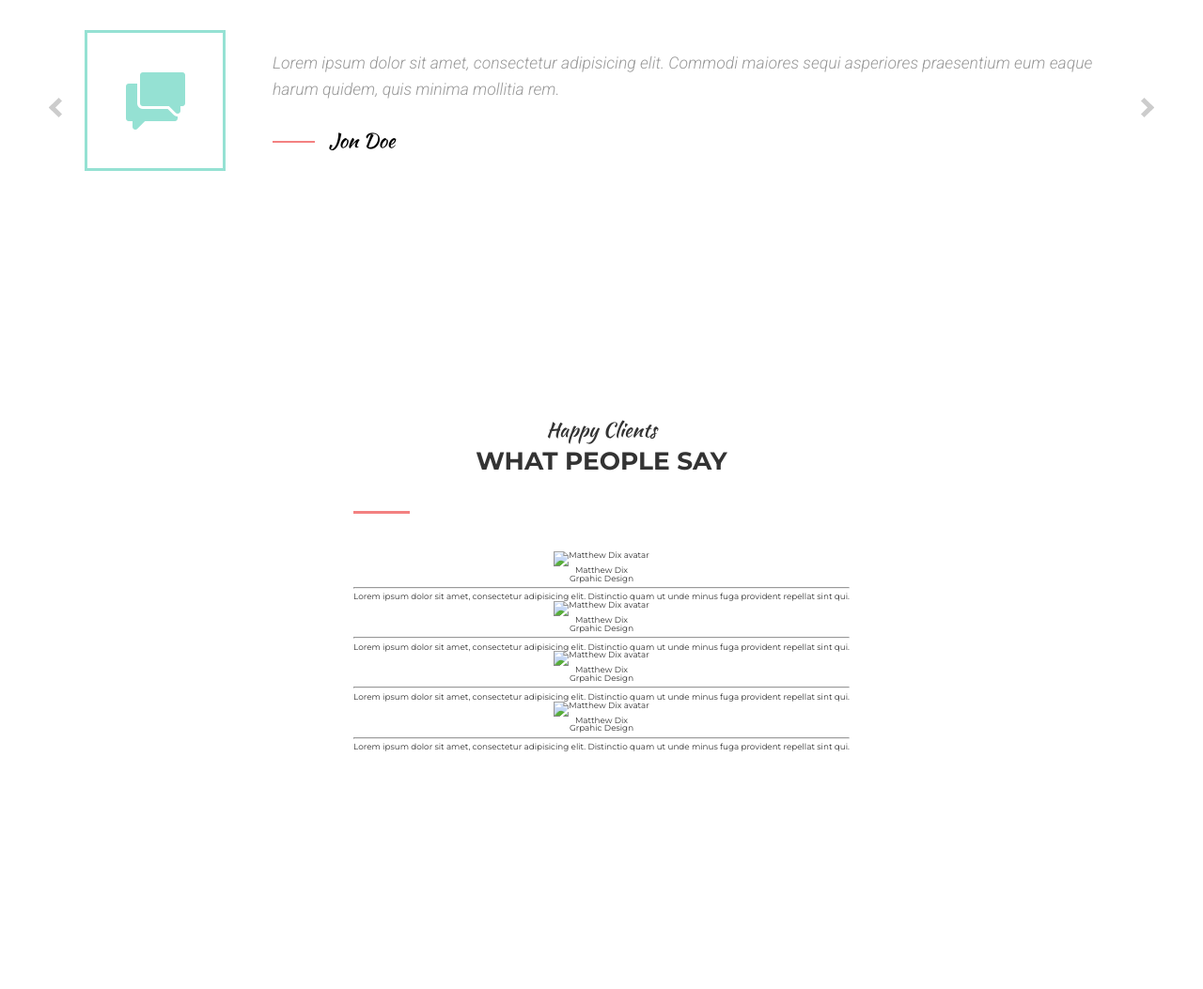
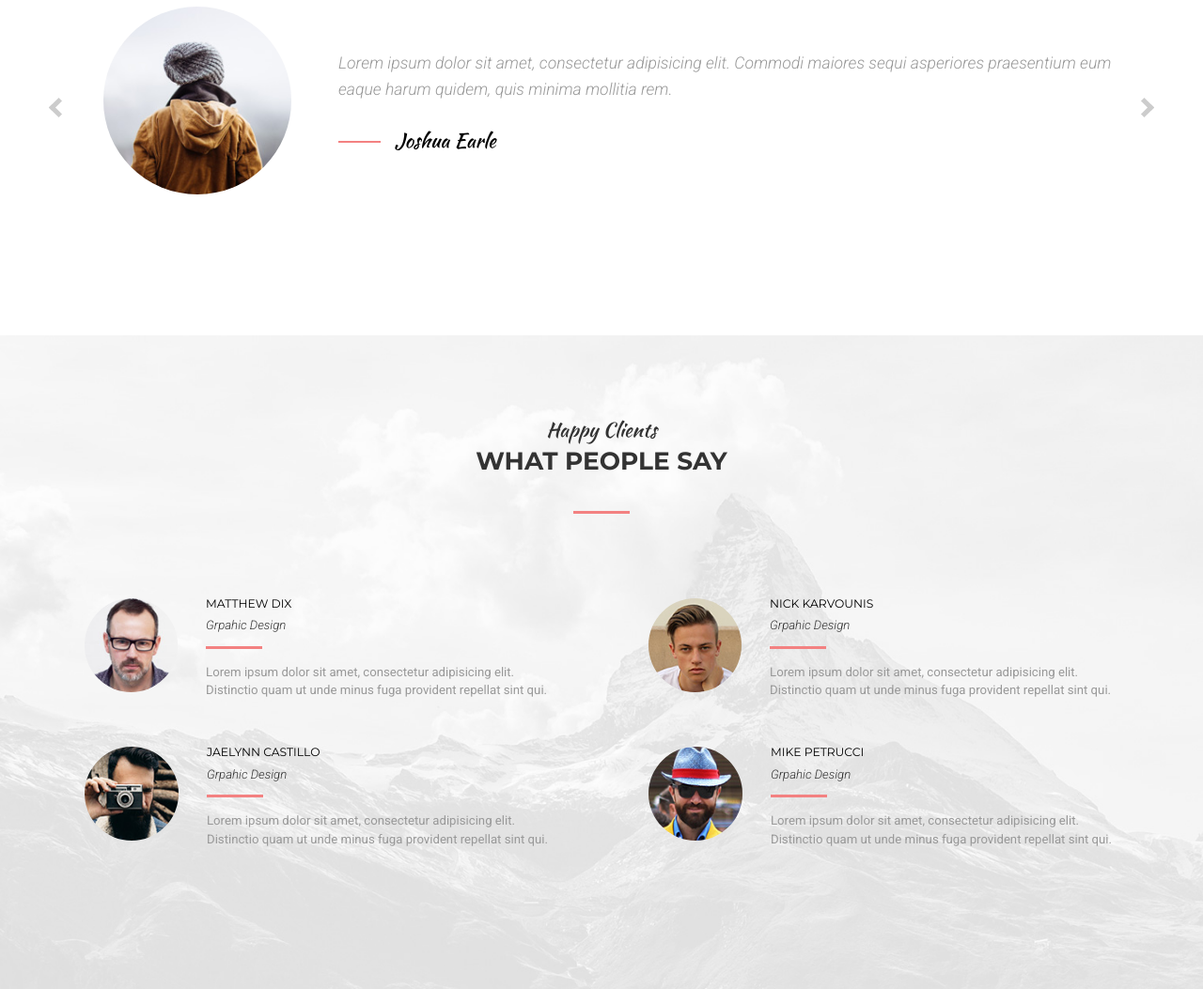
Before and after one commit to Emsi90/Projects, a website: page MoGo/src/index.html in a window 1280 px wide. Shown: the part 6901-7954 px from the top of the page at 94% size. Before the commit the page ends 7701 px from the top, so only its background shows below. Drawn offline with Linux system fonts and the light colour scheme.

Commit message:
work with MoGo

```diff
--- a/MoGo/src/index.html
+++ b/MoGo/src/index.html
@@ -422,32 +422,32 @@
             <div class="content__testimonials-container">
                 <div class="content__testimonials">
                     <div class="content__testimonial">
-                        <img src="img/testimonial-icon.png" class="content__testimonial-image" alt="">
+                        <img src="img/testi-1.jpg" class="content__testimonial-image content__testimonial-image--rounded" alt="Joshua Earle">
                         <div class="content__testimonial-box">
                             <p class="content__testimonial-description">
                                 Lorem ipsum dolor sit amet, consectetur adipisicing elit. Commodi maiores sequi asperiores praesentium eum eaque harum quidem, quis minima mollitia rem.
                             </p>
-                            <p class="content__testimonial-sign">Jon Doe</p>
+                            <p class="content__testimonial-sign">Joshua Earle</p>
                         </div>
                     </div>
 
                     <div class="content__testimonial">
-                        <img src="img/testimonial-icon.png" class="content__testimonial-image" alt="">
+                        <img src="img/testi-2.jpg" class="content__testimonial-image content__testimonial-image--rounded" alt="Galen Clifford">
                         <div class="content__testimonial-box">
                             <p class="content__testimonial-description">
                                 Lorem ipsum dolor sit amet, consectetur adipisicing elit. Commodi maiores sequi asperiores praesentium eum eaque harum quidem, quis minima mollitia rem.
                             </p>
-                            <p class="content__testimonial-sign">Jon Snow</p>
+                            <p class="content__testimonial-sign">Galen Clifford</p>
                         </div>
                     </div>
 
                     <div class="content__testimonial">
-                        <img src="img/testimonial-icon.png" class="content__testimonial-image" alt="">
+                        <img src="img/testi-3.jpg" class="content__testimonial-image content__testimonial-image--rounded" alt="Kathlyn Cindi">
                         <div class="content__testimonial-box">
                             <p class="content__testimonial-description">
                                 Lorem ipsum dolor sit amet, consectetur adipisicing elit. Commodi maiores sequi asperiores praesentium eum eaque harum quidem, quis minima mollitia rem.
                             </p>
-                            <p class="content__testimonial-sign">jon Sand</p>
+                            <p class="content__testimonial-sign">Kathlyn Cindi</p>
                         </div>
                     </div>
 
@@ -471,34 +471,42 @@
             <div class="content__clients-box">
                 <div class="content__clients-column">
                     <div class="content__client">
-                        <img src="" alt="Matthew Dix avatar">
-                        <h4 class="content__client-name">Matthew Dix</h4>
-                        <p class="content__client-proffession">Grpahic Design</p>
-                        <hr class="content__client-underline">
-                        <p class="content__client-comment">Lorem ipsum dolor sit amet, consectetur adipisicing elit. Distinctio quam ut unde minus fuga provident repellat sint qui.</p>
-                    </div>
-                    <div class="content__client">
-                        <img src="" alt="Matthew Dix avatar">
+                        <img src="img/matthew_dix.jpg" class="content__client-img" alt="Matthew Dix">
+                        <div class="content__client-desc">
                             <h4 class="content__client-name">Matthew Dix</h4>
                             <p class="content__client-proffession">Grpahic Design</p>
                             <hr class="content__client-underline">
                             <p class="content__client-comment">Lorem ipsum dolor sit amet, consectetur adipisicing elit. Distinctio quam ut unde minus fuga provident repellat sint qui.</p>
                         </div>
                     </div>
-                <div class="content__clients-column">
                     <div class="content__client">
-                        <img src="" alt="Matthew Dix avatar">
-                        <h4 class="content__client-name">Matthew Dix</h4>
+                        <img src="img/jaelynn_castillo.jpg" class="content__client-img" alt="Jaelynn Castillo">
+                        <div class="content__client-desc">
+                            <h4 class="content__client-name">Jaelynn Castillo</h4>
                             <p class="content__client-proffession">Grpahic Design</p>
                             <hr class="content__client-underline">
                             <p class="content__client-comment">Lorem ipsum dolor sit amet, consectetur adipisicing elit. Distinctio quam ut unde minus fuga provident repellat sint qui.</p>
                         </div>
+                    </div>
+                </div>
+                <div class="content__clients-column">
                     <div class="content__client">
-                        <img src="" alt="Matthew Dix avatar">
-                        <h4 class="content__client-name">Matthew Dix</h4>
+                        <img src="img/nick_karvounis.jpg" class="content__client-img" alt="Nick Karvounis">
+                        <div class="content__client-desc">
+                            <h4 class="content__client-name">Nick Karvounis</h4>
                             <p class="content__client-proffession">Grpahic Design</p>
                             <hr class="content__client-underline">
                             <p class="content__client-comment">Lorem ipsum dolor sit amet, consectetur adipisicing elit. Distinctio quam ut unde minus fuga provident repellat sint qui.</p>
+                        </div>
+                    </div>
+                    <div class="content__client">
+                        <img src="img/mike_petrucci.jpg" class="content__client-img" alt="Mike Petrucci">
+                        <div class="content__client-desc">
+                            <h4 class="content__client-name">Mike Petrucci</h4>
+                            <p class="content__client-proffession">Grpahic Design</p>
+                            <hr class="content__client-underline">
+                            <p class="content__client-comment">Lorem ipsum dolor sit amet, consectetur adipisicing elit. Distinctio quam ut unde minus fuga provident repellat sint qui.</p>
+                        </div>
                     </div>
                 </div>
             </div>
--- a/MoGo/src/sass/style.scss
+++ b/MoGo/src/sass/style.scss
@@ -892,6 +892,88 @@ body {
         background: #FFF;
     }
 
+    &__testimonial-image--rounded {
+        margin-left: 70px;
+        padding: 0;
+        width: 200px;
+        height: 200px;
+        border-radius: 50%;
+    }
+
+    &__clients {
+        display: flex;
+        flex-direction: column;
+        justify-content: center;
+        align-items: center;
+        height: 100%;
+        width: 100%;
+        max-width: 1920px;
+        background: url('../img/clients_bg.jpg') no-repeat;
+        background-size: cover;
+    }
+
+    &__clients-box {
+        display: flex;
+        flex-direction: row;
+        max-width: 1200px;
+        margin-bottom: 100px;
+    }
+
+    &__clients-column {
+        width: 50%;
+    }
+
+    &__client {
+        display: flex;
+        flex-direction: row;
+        margin: 50px;
+    }
+
+    &__client-img {
+        width: 100px;
+        height: 100px;
+        border-radius: 50%;
+    }
+
+    &__client-desc {
+        padding-left: 30px;
+        display: flex;
+        flex-direction: column;
+        justify-content: center;
+        align-items: flex-start;
+        color: #333333;
+    }
+
+    &__client-name {
+        text-transform: uppercase;
+        font-size: 1.4rem;
+        color: #000;
+        margin-bottom: 10px;
+    }
+
+    &__client-proffession {
+        font-family: 'Roboto', arial, sans-serif;
+        font-style: italic;
+        font-weight: 300;
+        font-size: 1.5rem;
+    }
+
+    &__client-underline {
+        margin: 15px 0;
+        width: 60px;
+        height: 3px;
+        background: #f38181;
+        border: none;
+    }
+
+    &__client-comment {
+        font-family: 'Roboto', arial, sans-serif;
+        line-height: 1.5;
+        font-size: 1.5rem;
+        text-align: left;
+        color: #999999;
+    }
+
 }
 @import 'mq/laptop';
 @import 'mq/tablet';
```
Also changed, not shown: MoGo/src/css/style.css, MoGo/src/img/clients_bg.jpg (added), MoGo/src/img/jaelynn_castillo.jpg (added), MoGo/src/img/matthew_dix.jpg (added), MoGo/src/img/mike_petrucci.jpg (added), MoGo/src/img/nick_karvounis.jpg (added), MoGo/src/img/testi-1.jpg (added), MoGo/src/img/testi-2.jpg (added), MoGo/src/img/testi-3.jpg (added), 1 other file. Lines whose indentation alone changed are shown as unchanged.
